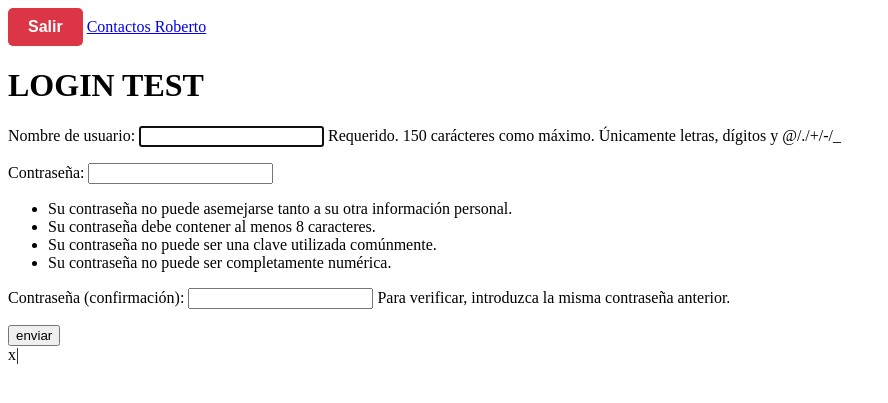
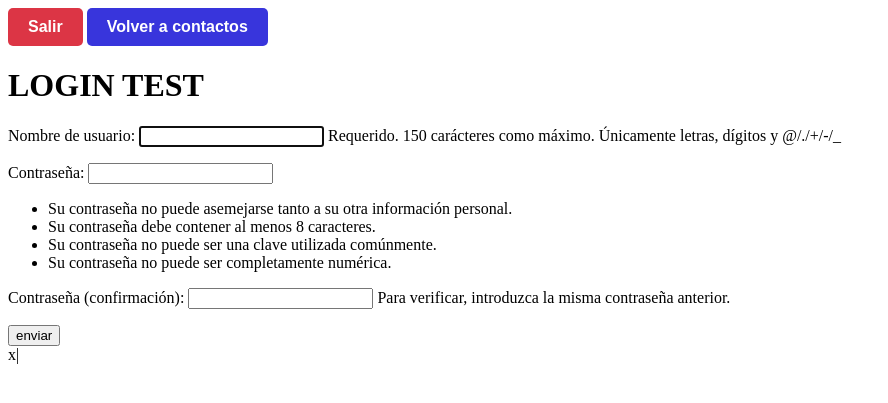
Before and after one commit to RobertxDessinacap/WebDjangoInacap, a Django app: page /privado/test/ in a window 1280 px wide. Shown: the top 403 px of the page, without its empty margins (0-888 px from the left). Run offline with Django 5.2, Linux system fonts and the light colour scheme; a user stored in the database is signed in.

Commit message:
Botones de nav bar y funcionando las paginas

```diff
--- a/Django/LoginJR/static/nav2.css
+++ b/Django/LoginJR/static/nav2.css
@@ -16,3 +16,31 @@
 .btn-salir:hover {
     background-color: #c82333;
 }
+
+.btn-volver {
+    display: inline-block;
+    background-color: #3835dc;
+    color: white;
+    padding: 10px 20px;
+    border-radius: 5px;
+    text-decoration: none;
+    font-weight: bold;
+    font-family: sans-serif;
+    border: none;
+    cursor: pointer;
+    transition: background-color 0.3s;
+}
+
+.btn-seleccionar {
+    display: inline-block;
+    background-color: #0a7525;
+    color: white;
+    padding: 10px 20px;
+    border-radius: 5px;
+    text-decoration: none;
+    font-weight: bold;
+    font-family: sans-serif;
+    border: none;
+    cursor: pointer;
+    transition: background-color 0.3s;
+}
--- a/Django/LoginJR/templates/layouts/nav.html
+++ b/Django/LoginJR/templates/layouts/nav.html
@@ -9,13 +9,21 @@
 <body>
     <nav>
         <a href="/privado/salir" class="btn-salir">Salir</a>
-            {% if user.is_authenticated %}
-                {% if user.username == "Juan" %}
-                    <a href="/privado/visual/juan">Contactos Juan</a>
-                {% elif user.username == "Roberto" %}
-                    <a href="/privado/visual/roberto">Contactos Roberto</a>
+        {% if user.is_authenticated %}
+            {% if user.username == "Juan" %}
+                {% if request.path == "/privado/visual/" %}
+                    <a href="/privado/visual/juan/" class="btn-seleccionar">Contactos Juan</a>
+                {% else %}
+                    <a href="/privado/visual/" class="btn-volver">Volver a contactos</a>
+                {% endif %}
+            {% elif user.username == "Roberto" %}
+                {% if request.path == "/privado/visual/" %}
+                    <a href="/privado/visual/roberto/" class="btn-seleccionar">Contactos Roberto</a>
+                {% else %}
+                    <a href="/privado/visual/" class="btn-volver">Volver a contactos</a>
                 {% endif %}
             {% endif %}
+        {% endif %}
     </nav>
 
     {% block content %}
--- a/Django/LoginJR/urls.py
+++ b/Django/LoginJR/urls.py
@@ -1,12 +1,14 @@
 from django.urls import path
 
-from .views import LoginJR, testlogin, mostrardatos, hacerlogout, borrardatos, borrarJuan, borrarRoberto
+from .views import LoginJR, testlogin, mostrardatos, mostrardatosJuan, mostrardatosRoberto, hacerlogout, borrardatos, borrarJuan, borrarRoberto
 
 urlpatterns = [
     path('salir/', hacerlogout),
     path('', LoginJR),
     path('test/', testlogin),
     path('visual/', mostrardatos, name='visual'),
+    path('visual/juan/', mostrardatosJuan, name='juan'),
+    path('visual/roberto/', mostrardatosRoberto, name='roberto'),
     path('borrar/<int:id>/', borrardatos, name='borrar'),
     path('borrarJuan/<int:id>/', borrarJuan, name='borrarJuan'),
     path('borrarRoberto/<int:id>/', borrarRoberto, name='borrarRoberto')
--- a/Django/LoginJR/views.py
+++ b/Django/LoginJR/views.py
@@ -7,7 +7,7 @@ from django.http import HttpResponse
 from JR.models import Contactos, JuanContacto, RobertoContacto
 # Create your views here.
 
-
+#esto es solo un test para crear usuarios saludos
 @login_required
 def testlogin(request):
     if request.method == 'GET':
@@ -62,6 +62,8 @@ def LoginJR(request):
             login(request, user)
             return redirect('visual')
 
+
+#Mostrar datos de la base de datos de ambos
 @login_required
 def mostrardatos(request):
     contactos = Contactos.objects.all()
@@ -74,19 +76,38 @@ def mostrardatos(request):
         'RobertoContactos': robertoContacto
     })
 
+#Mostrar datos de la base de datos de Juan
+@login_required
+def mostrardatosJuan(request):
+    juanContacto = JuanContacto.objects.all()
+    return render(request, 'visualDB.html', {
+        'JuanContactos': juanContacto
+    })
 
+#Mostrar datos de la base de datos de Roberto
+@login_required
+def mostrardatosRoberto(request):
+    robertoContacto = RobertoContacto.objects.all()
+    return render(request, 'visualDB.html', {
+        'RobertoContactos': robertoContacto
+    })
+
+
+#Borrar datos de la base de datos de ambos
 @login_required
 def borrardatos(request, id):
     contacto = get_object_or_404(Contactos, id=id)
     contacto.delete()
     return redirect('visual')
 
+#Borrar datos de la base de datos de Juan
 @login_required
 def borrarJuan(request, id):
     contacto = get_object_or_404(JuanContacto, id=id)
     contacto.delete()
     return redirect('visual')
 
+#Borrar datos de la base de datos de Roberto
 @login_required
 def borrarRoberto(request, id):
     contacto = get_object_or_404(RobertoContacto, id=id)
```
Also changed, not shown: Django/db.sqlite3.
